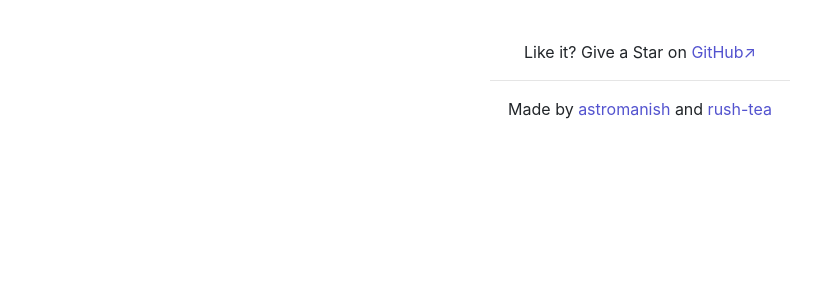
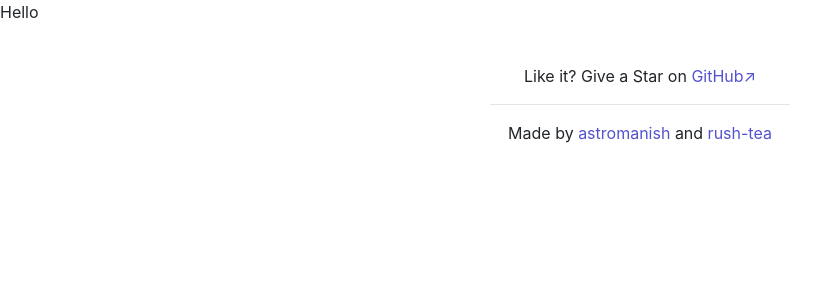
Before and after one commit to rush-tea/git-stats, a React (Create React App) app: page /1/1 in a window 1280 px wide. Shown: the top 300 px of the page, without its empty margins (0-833 px from the left). Built offline with nearby package versions, Linux system fonts and the light colour scheme.

Commit message:
more repo details component added

```diff
--- a/src/App.js
+++ b/src/App.js
@@ -1,7 +1,8 @@
 import React from 'react';
 import Profile from './components/profile';
 import Search from './components/SearchPage/SearchPage';
-import {BrowserRouter, Route, Switch} from 'react-router-dom';
+import MoreRepoDetails from './components/MoreRepoDetails'
+import { BrowserRouter, Route, Switch } from 'react-router-dom';
 import Footer from './components/SearchPage/SearchPageFooter';
 
 function App() {
@@ -11,6 +12,7 @@ function App() {
         <Switch>
           <Route exact path="/" component={Search} />
           <Route exact path="/:profile_id" component={Profile} />
+          <Route exact path="/:profile_id/:repo_name" component={MoreRepoDetails} />
         </Switch>
         <Footer />
       </div>
--- /dev/null
+++ b/src/components/MoreRepoDetails.js
@@ -0,0 +1,12 @@
+import React from 'react'
+
+
+const MoreRepoDetails = (props) => {
+    console.log(props);
+    return (
+
+        <div>Hello</div>
+    );
+}
+
+export default MoreRepoDetails;
--- a/src/components/Repositories.js
+++ b/src/components/Repositories.js
@@ -1,26 +1,29 @@
 import React, { useState, useEffect } from 'react';
+import { Link } from 'react-router-dom';
 import axios from 'axios';
 
 function Repositories(props) {
     const [activity, setActivity] = useState([]);
 
     useEffect(() => {
-        axios.get("https://api.github.com/users/" + props.userName + "/repos",{
+        axios.get("https://api.github.com/users/" + props.userName + "/repos", {
             headers: {
                 authorization: `token ${process.env.REACT_APP_API_KEY}`
             }
         })
             .then(res => {
                 setActivity(res.data);
+                console.log(res.data);
             })
             .catch(err => console.log(err));
     }, []);
 
     const getRepo = (res) => {
-        return(
-            <><>
-                <a href={res.svn_url} className="repo-name"><div >{res.name} <i className="fa fa-github-alt" aria-hidden="true"></i></div></a>
-                <a href={res.html_url} className="repo-more"><i className="fa fa-paper-plane" aria-hidden="true"></i></a>
+        console.log(res);
+        return (
+            <>
+                <Link to={`/${props.userName}/${res.name}`} className="repo-name">{res.name}</Link>
+                <a href={res.html_url} className="repo-more">View on GitHub<i className="fa fa-github-alt" aria-hidden="true"></i></a>
                 <div className="repo-desc">{res.description}</div>
                 <div className="repo-forks">Forks: {res.forks}</div>
                 <div className="repo-stars">Stars: {res.watchers}</div>
@@ -28,7 +31,7 @@ function Repositories(props) {
                 {
                     res.homepage && <div className="repo-site"><a href={res.homepage}> View Website <i className="fa fa-sitemap" aria-hidden="true"></i></a></div>
                 }
-            </></>
+            </>
         )
     }
 
@@ -37,16 +40,16 @@ function Repositories(props) {
             <div className="repo-scroll" id="act-scrollbar">
                 {
                     activity.map(res => {
-                        return(
+                        return (
                             <div className="repo-detail" key={res.id}>
-                            {
-                                res.fork == false && getRepo(res)
-                            }
+                                {
+                                    res.fork == false && getRepo(res)
+                                }
                             </div>
                         )
                     })
                 }
-                </div>
+            </div>
         </>
     )
 }
```
